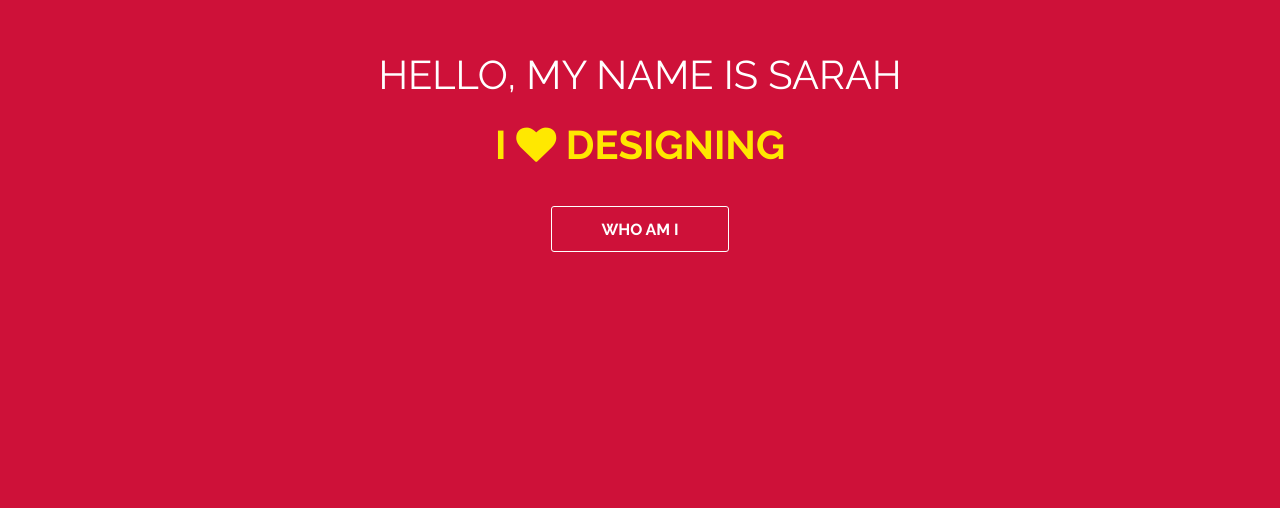
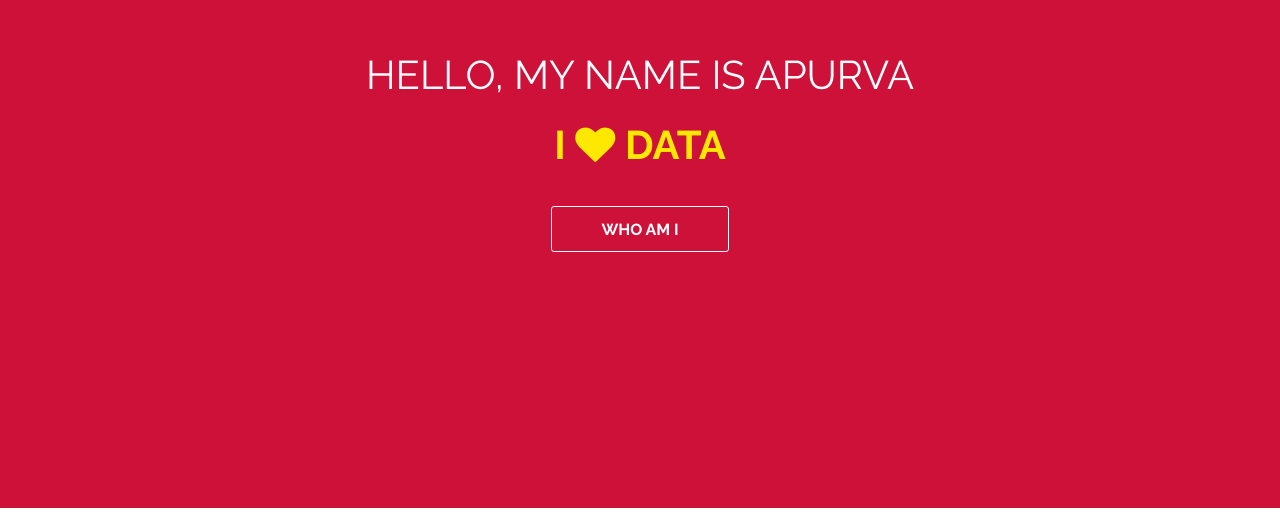
Before and after one commit to apurvayadav/apurvayadav.github.io, a plain HTML site: page index.html in a window 1280 px wide. Shown: the part 142-656 px from the top of the page. Drawn offline with Linux system fonts and the light colour scheme.

Commit message:
modified index.html

```diff
--- a/index.html
+++ b/index.html
@@ -35,7 +35,7 @@ Licence: Creative Commons Attribution 3.0** - http://creativecommons.org/license
           <div class="col-md-12">
 
             <div class="top_left_cont zoomIn wow animated">
-              <h2>Hello, my name is Sarah<br> <strong>I <i class="fa fa-heart"></i> Designing</strong></h2>
+              <h2>Hello, my name is Apurva<br> <strong>I <i class="fa fa-heart"></i> Data</strong></h2>
 
                 <div class="underline"></div>
               <a href="#aboutUs" class="read_more2">Who Am I</a> </div>
```
